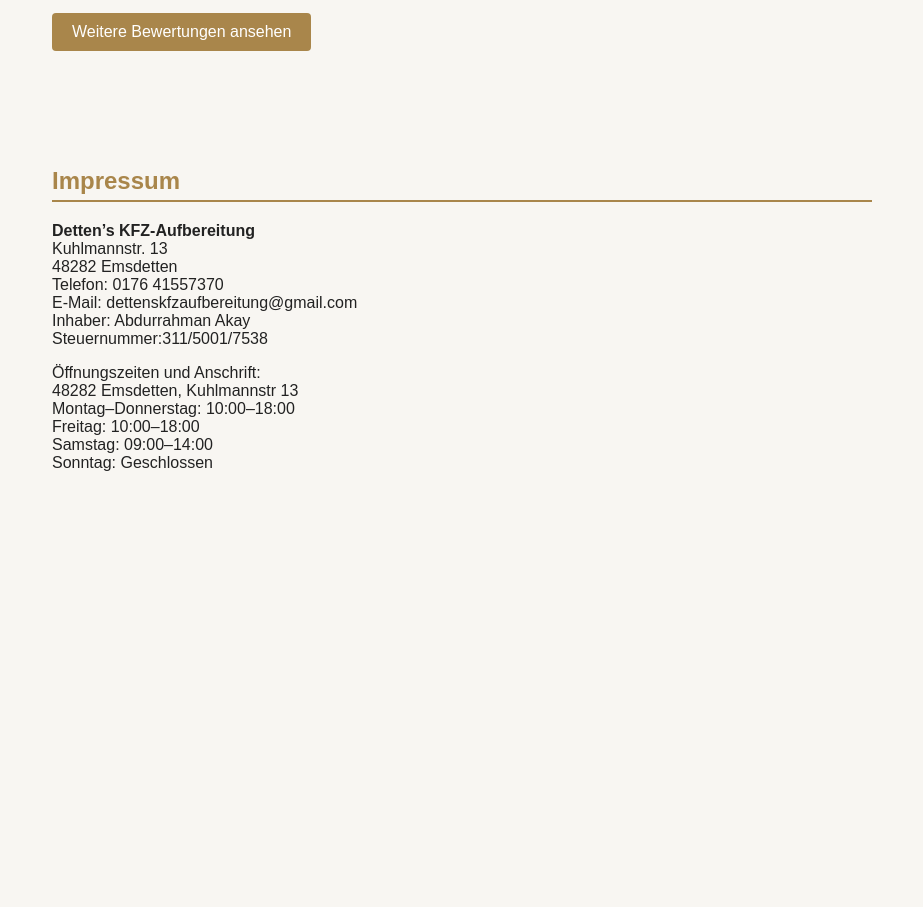
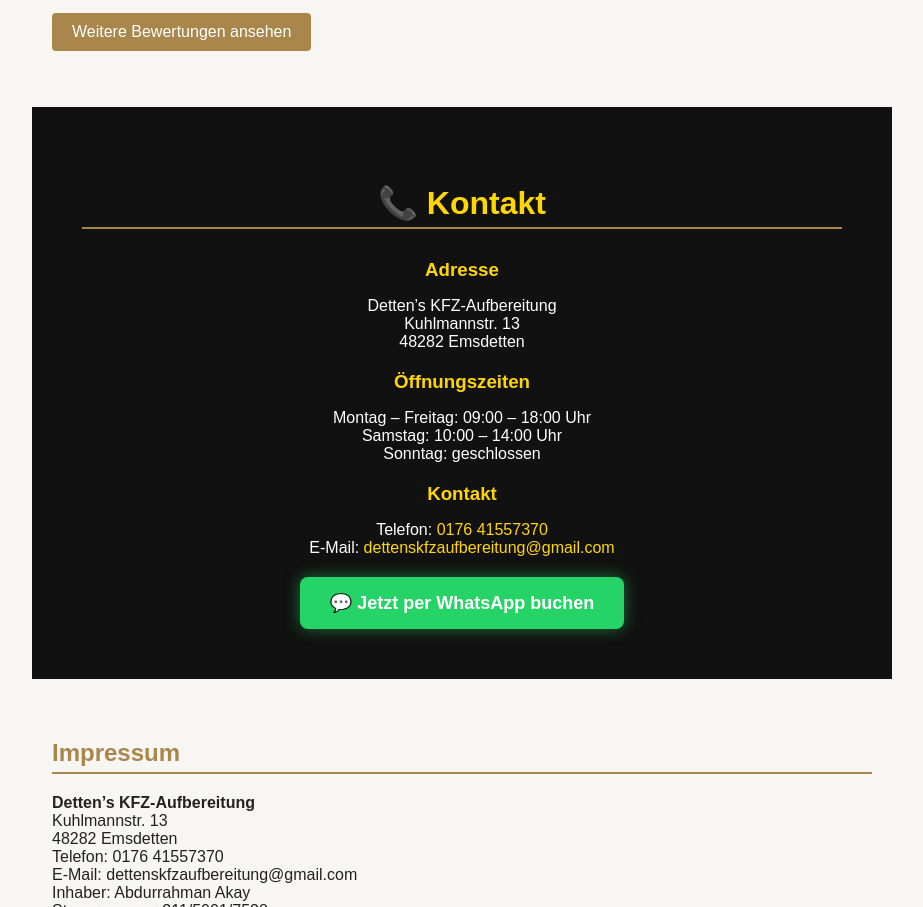
Before and after one commit to dettenskfzaufbereitung/Detten-S-Kfz-Aufbereitung-, a plain HTML site: page index.html in a window 1280 px wide. Shown: the part 4403-5310 px from the top of the page, without its empty margins (178-1101 px from the left). Before the commit the page ends 5011 px from the top, so only its background shows below. Drawn offline with Linux system fonts and the light colour scheme.

Commit message:
Update index.html

```diff
--- a/index.html
+++ b/index.html
@@ -150,6 +150,40 @@
   </div>
   <p><a href="https://www.google.com/maps/place/Detten's+KFZ-Aufbereitung" target="_blank" class="btn">Weitere Bewertungen ansehen</a></p>
 </section>
+<section id="kontakt" style="padding:50px; background:#111; color:#fff; text-align:center;">
+  <h2 style="color:gold; font-size:32px; margin-bottom:30px;">📞 Kontakt</h2>
+
+  <!-- Adresse -->
+  <div style="margin-bottom:20px;">
+    <h3 style="color:gold; margin-bottom:10px;">Adresse</h3>
+    <p>Detten’s KFZ-Aufbereitung<br>
+    Kuhlmannstr. 13<br>
+    48282 Emsdetten</p>
+  </div>
+
+  <!-- Öffnungszeiten -->
+  <div style="margin-bottom:20px;">
+    <h3 style="color:gold; margin-bottom:10px;">Öffnungszeiten</h3>
+    <p>Montag – Freitag: 09:00 – 18:00 Uhr<br>
+    Samstag: 10:00 – 14:00 Uhr<br>
+    Sonntag: geschlossen</p>
+  </div>
+
+  <!-- Kontakt -->
+  <div style="margin-bottom:20px;">
+    <h3 style="color:gold; margin-bottom:10px;">Kontakt</h3>
+    <p>Telefon: <a href="tel:+4917641557370" style="color:gold; text-decoration:none;">0176 41557370</a><br>
+    E-Mail: <a href="mailto:dettenskfzaufbereitung@gmail.com" style="color:gold; text-decoration:none;">dettenskfzaufbereitung@gmail.com</a></p>
+  </div>
+
+  <!-- WhatsApp Button -->
+  <a href="https://wa.me/4917641557370"
+     style="display:inline-block; padding:15px 30px; font-size:18px; font-weight:bold;
+            color:#fff; background:#25D366; border-radius:8px; text-decoration:none;
+            box-shadow:0 0 15px rgba(37, 211, 102, 0.5);">
+    💬 Jetzt per WhatsApp buchen
+  </a>
+</section>
 
 <section id="impressum">
   <h2>Impressum</h2>
@@ -160,12 +194,6 @@
   E-Mail: dettenskfzaufbereitung@gmail.com<br>
   Inhaber: Abdurrahman Akay<br>
   Steuernummer:311/5001/7538</p>
-  <p>Öffnungszeiten und Anschrift:<br>
-48282 Emsdetten, Kuhlmannstr 13<br>
-  Montag–Donnerstag: 10:00–18:00<br>
-  Freitag: 10:00–18:00<br>
-  Samstag: 09:00–14:00<br>
-  Sonntag: Geschlossen</p>
 </section>
 
 <style>
```
